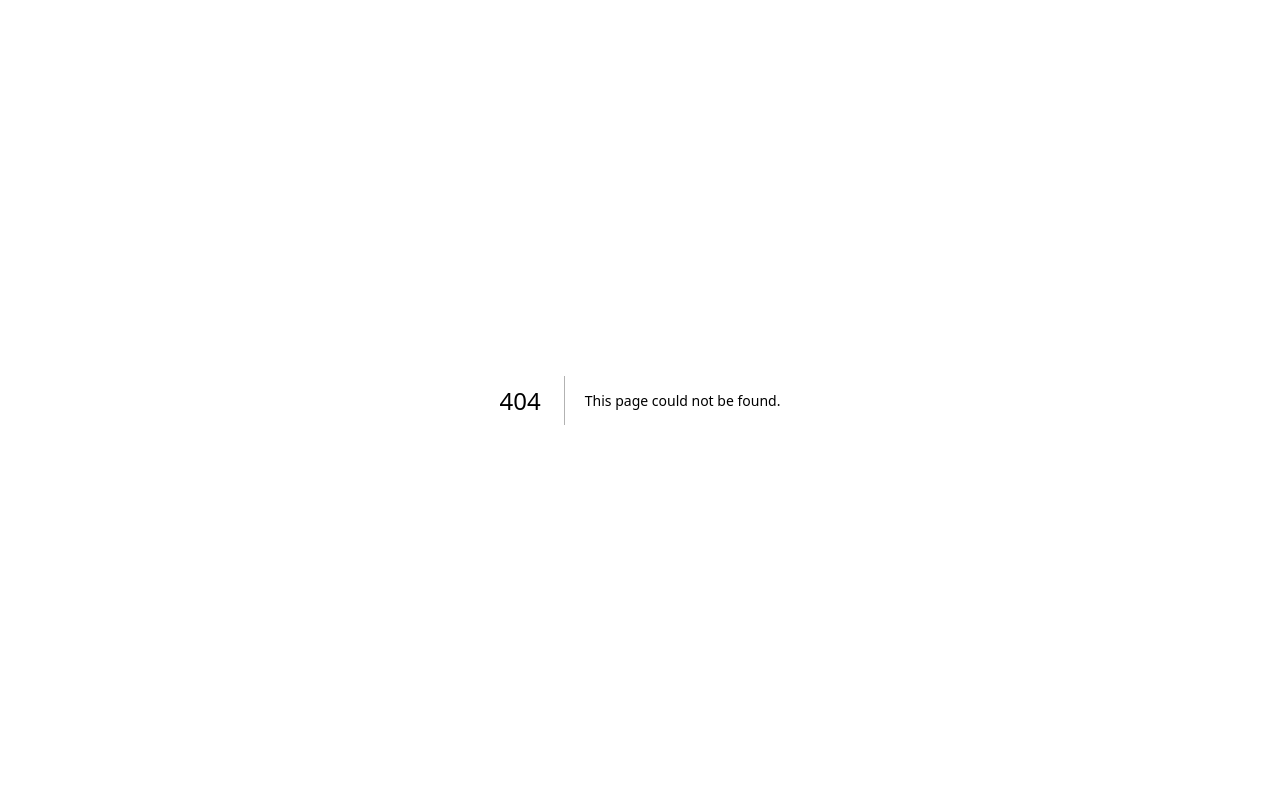
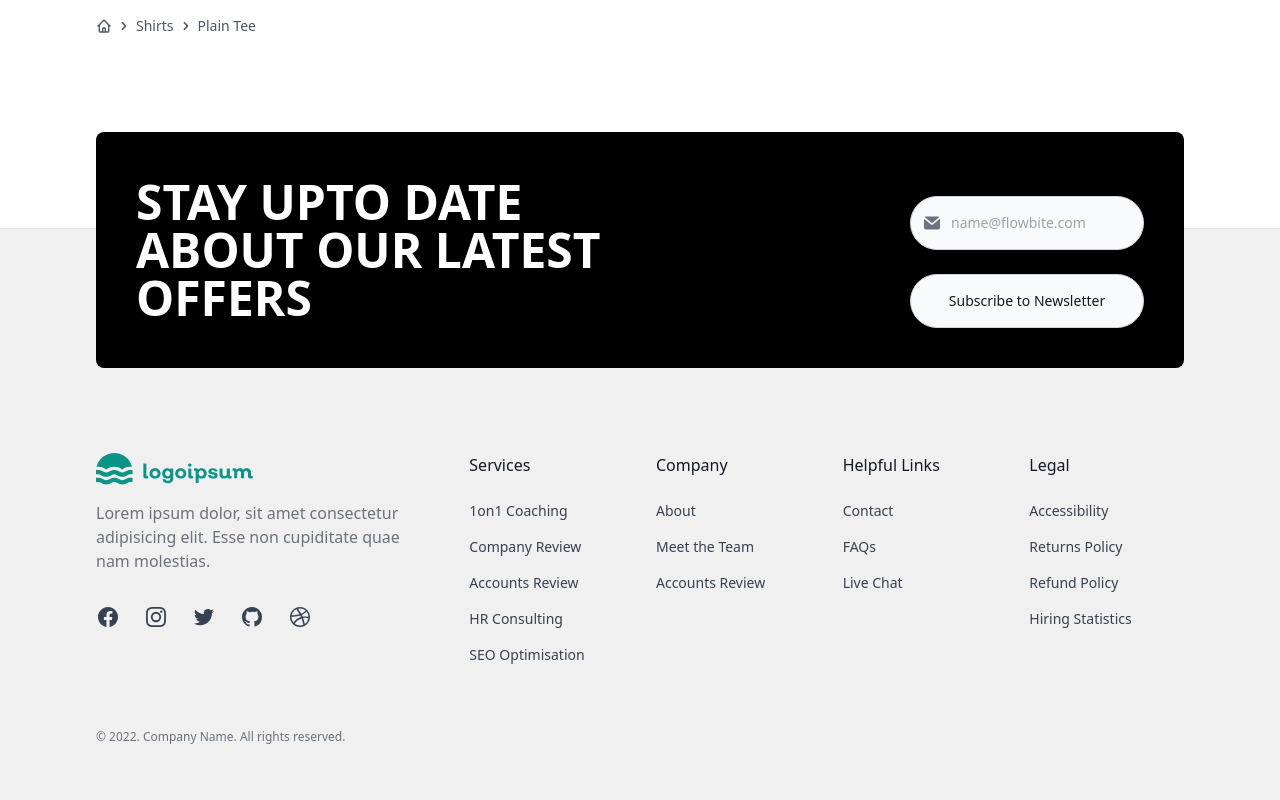
Before and after one commit to Din-27/fashion-web, a Next.js app: page /category in a window 1280 px wide. Before the commit this address had no page. Shown: the top 800 px of the page. Built offline with nearby package versions, Linux system fonts and the light colour scheme.

Commit message:
add page category

```diff
--- /dev/null
+++ b/app/category/page.tsx
@@ -0,0 +1,13 @@
+"use client";
+import React from "react";
+import { Breadcumb } from '../../src/components';
+
+export default function page() {
+  return (
+    <div className="space-y-28 px-8 py-4 lg:px-24">
+      <div className="space-y-6">
+        <Breadcumb />
+      </div>
+    </div>
+  );
+}
```
